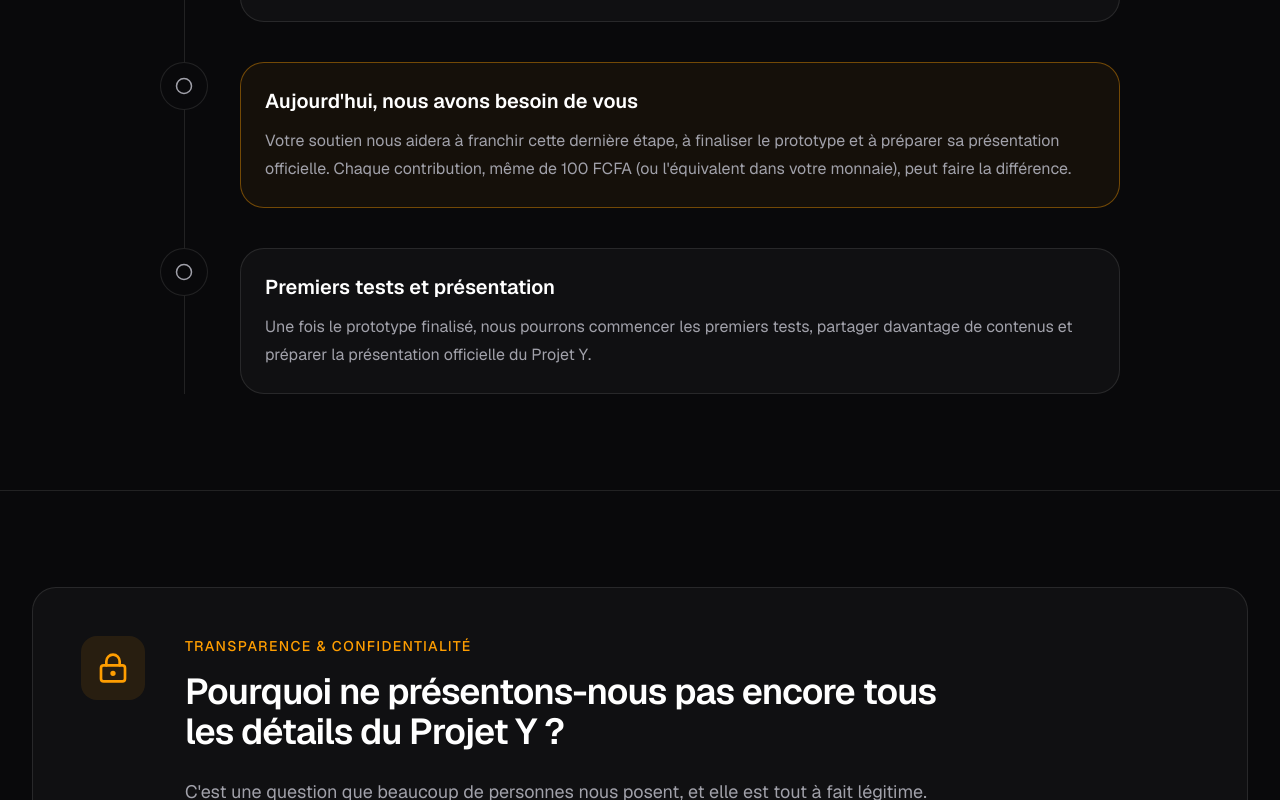
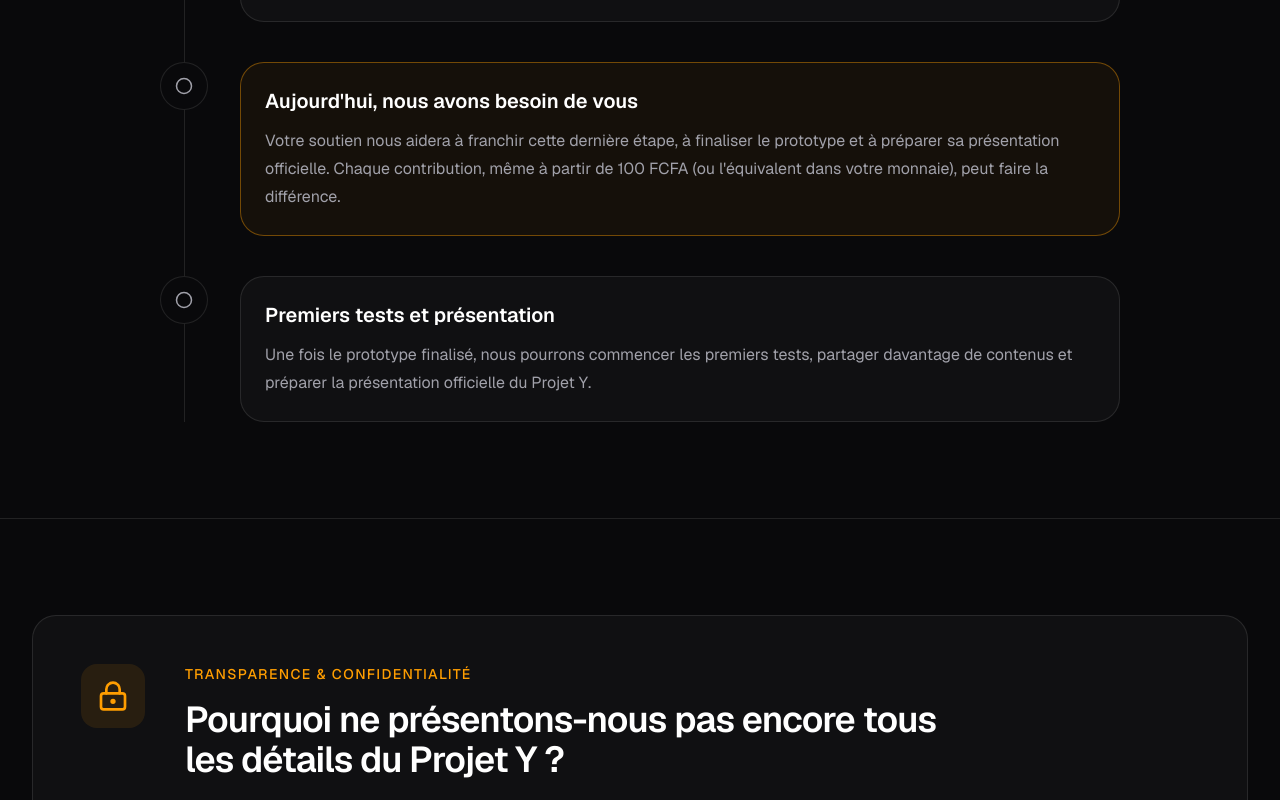
Before and after one commit to projetyjean-blip/projety, a Next.js app: page / in a window 1280 px wide. Shown: the part 5920-6720 px from the top of the page. Built offline with nearby package versions, Linux system fonts and the light colour scheme.

Commit message:
add first commit

```diff
--- a/src/app/support/page.tsx
+++ b/src/app/support/page.tsx
@@ -182,7 +182,7 @@ export default function SupportPage() {
 
               <p className="mt-5 leading-8 text-[#A1A1AA]">
 
-                Que ce soit 100 FCFA (ou l'équivalent dans votre monnaie) ou le montant de votre choix,
+                Que ce soit à partir de 100 FCFA (ou l'équivalent dans votre monnaie) ou le montant de votre choix,
                 votre participation contribue directement aux prochaines
                 étapes du Projet Y.
 
--- a/src/components/sections/SupportSection.tsx
+++ b/src/components/sections/SupportSection.tsx
@@ -70,7 +70,7 @@ export default function SupportSection() {
               </p>
 
               <p className="mt-5 text-lg leading-8 text-white">
-                Une contribution de <span className="font-semibold text-[#FF9E01]">100 FCFA</span> (ou l'équivalent dans votre monnaie),
+                Une contribution à partir de <span className="font-semibold text-[#FF9E01]">100 FCFA</span> (ou l'équivalent dans votre monnaie),
                 ou du montant de votre choix, peut réellement faire la différence
                 lorsque des centaines de personnes décident d'avancer ensemble.
               </p>
--- a/src/components/sections/Timeline.tsx
+++ b/src/components/sections/Timeline.tsx
@@ -41,7 +41,7 @@ const timeline = [
   {
     title: "Aujourd'hui, nous avons besoin de vous",
     description:
-      "Votre soutien nous aidera à franchir cette dernière étape, à finaliser le prototype et à préparer sa présentation officielle. Chaque contribution, même de 100 FCFA (ou l'équivalent dans votre monnaie), peut faire la différence.",
+      "Votre soutien nous aidera à franchir cette dernière étape, à finaliser le prototype et à préparer sa présentation officielle. Chaque contribution, même à partir de 100 FCFA (ou l'équivalent dans votre monnaie), peut faire la différence.",
     completed: false,
   },
   {
```
